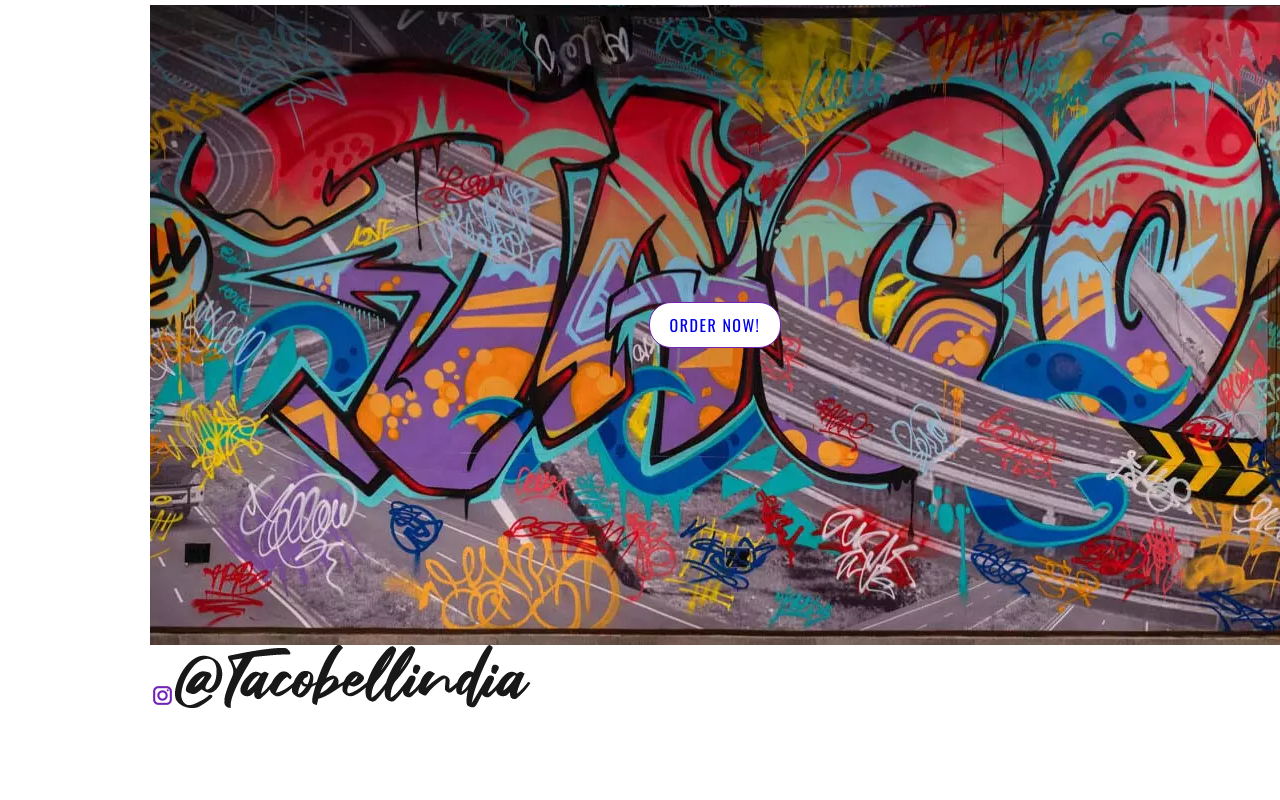
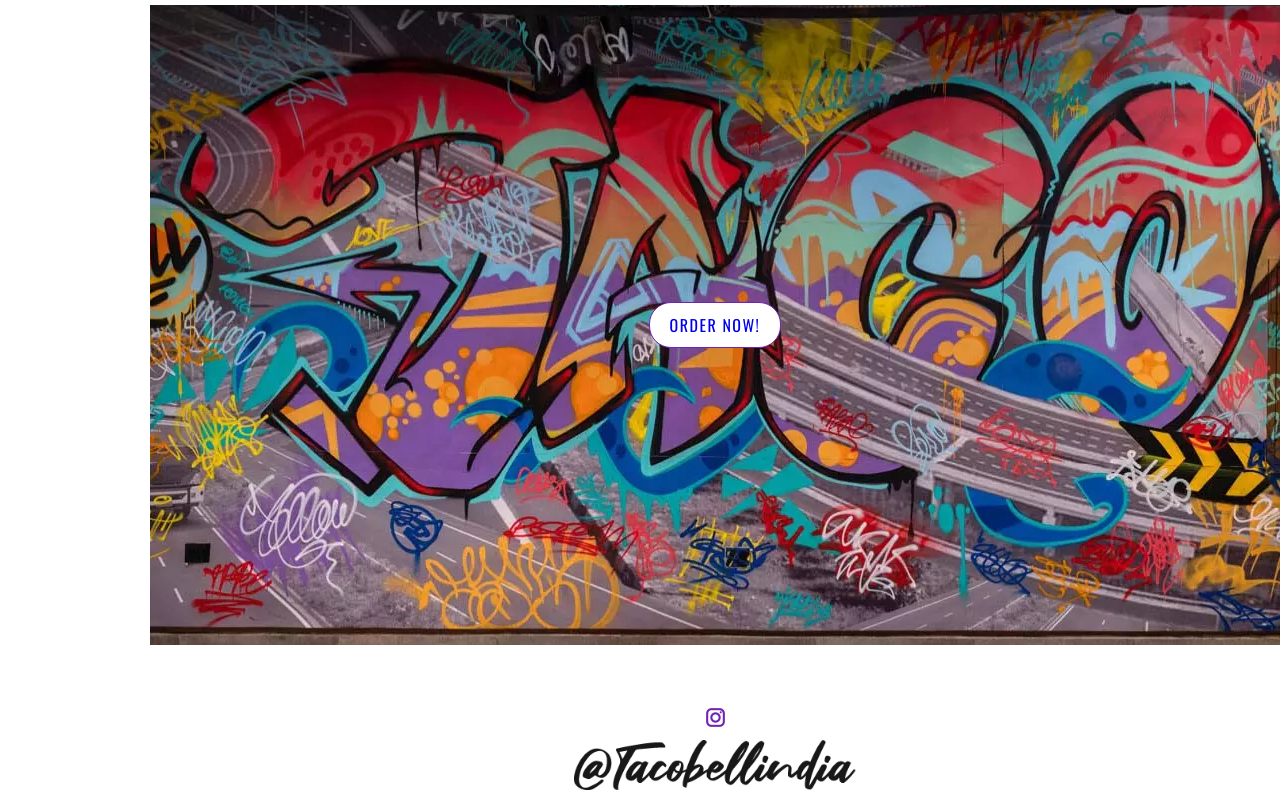
Before and after one commit to RamonMauricioDev/Tacobell-clone, a React (Create React App) app: page / in a window 1280 px wide. Shown: the part 3117-3917 px from the top of the page. Before the commit the page ends 3830 px from the top, so only its background shows below. Built offline with nearby package versions, Linux system fonts and the light colour scheme.

Commit message:
Added the head images of the Instagram feed.

```diff
--- a/src/containers/instagramfeed/Instagramfeed.css
+++ b/src/containers/instagramfeed/Instagramfeed.css
@@ -0,0 +1,16 @@
+.instagramfeed__header{
+    display: flex;
+    flex-direction: column;
+    justify-content: center;
+    align-items: center;
+    margin-top: 60px;
+}
+
+.instagramfeed__header *{
+    margin-bottom: 10px;
+}
+
+.instagram-id{
+    height: auto;
+    width: clamp(258px, 25%, 25vw);
+}
--- a/src/containers/instagramfeed/Instagramfeed.jsx
+++ b/src/containers/instagramfeed/Instagramfeed.jsx
@@ -1,13 +1,13 @@
 import React from 'react'
 import Instagramicon from './instagramfeed images/Instagram.webp'
 import InstagramID from './instagramfeed images/@tacobell-txt.webp'
-
+import './Instagramfeed.css'
 const Instagramfeed = () => {
   return (
-    <div className='Instagramfeed__container'>
-        <div className='Instagramfeed__header'>
-            <img src={Instagramicon} alt="" />
-            <img src={InstagramID} alt="" />
+    <div className='instagramfeed__container'>
+        <div className='instagramfeed__header'>
+            <img src={Instagramicon} alt="" className='instagram-icon'/>
+            <img src={InstagramID} alt="" className='instagram-id'/>
         </div>
         {
             //Script
```
